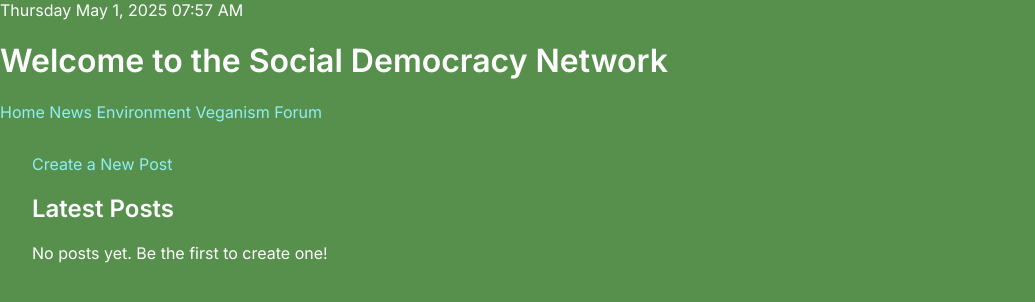
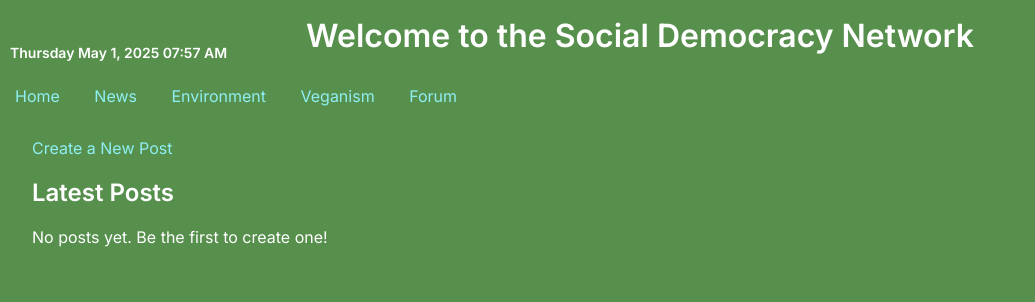
Before and after one commit to Neo-50/social-democracy-network, a Flask app: page /forum in a window 1280 px wide. Shown: the top 302 px of the page, without its empty margins (0-1035 px from the left). Run offline with Flask 3, Linux system fonts and the light colour scheme; data that the repository does not hold is empty.

Commit message:
Edited base.html and header.css

```diff
--- a/static/css/header.css
+++ b/static/css/header.css
@@ -1,16 +1,5 @@
-/* Center the navbar and give it some spacing */
-nav {
-    display: flex;
-    justify-content: center;  /* Centers the links horizontally */
-    margin-top: 15px;          /* Add space above the navbar */
-}
-
-nav a {
-    margin: 0 15px;            /* Add space between the links */
-    font-size: 1rem;           /* Adjust font size as needed */
-}
-
-header {
+/* header.css: Only applies to the header section when inside base.html */
+body.has-header header {
     display: flex;
     flex-direction: column;
     justify-content: center;   /* Center content vertically */
@@ -20,6 +9,17 @@ header {
     padding: 1rem;
     margin-bottom: 15px;
     position: relative; /* Add relative positioning to allow absolute positioning within the header */
+}
+
+body.has-header header nav {
+    display: flex;
+    justify-content: center;  /* Centers the links horizontally */
+    margin-top: 15px;
+}
+
+nav a {
+    margin: 0 15px;            /* Add space between the links */
+    font-size: 1rem;           /* Adjust font size as needed */
 }
 
 .header-date-time {
--- a/templates/base.html
+++ b/templates/base.html
@@ -10,6 +10,9 @@
     <!-- General site-wide styles -->
     <link rel="stylesheet" href="{{ url_for('static', filename='css/base.css') }}">
 
+    <!-- Header-specific styles -->
+    <link rel="stylesheet" href="{{ url_for('static', filename='css/header.css') }}">
+
     <!-- Page-specific styles -->
     {% if request.endpoint == 'home' %}
         <link rel="stylesheet" href="{{ url_for('static', filename='css/homepage.css') }}">
@@ -17,21 +20,21 @@
 
     {% if request.endpoint == 'news' %}
     <link rel="stylesheet" href="{{ url_for('static', filename='css/news.css') }}">
+    {% endif %}
 
     {% if request.endpoint == 'environment' %}
     <link rel="stylesheet" href="{{ url_for('static', filename='css/environment.css') }}">
+    {% endif %}
 
     {% if request.endpoint == 'veganism' %}
     <link rel="stylesheet" href="{{ url_for('static', filename='css/veganism.css') }}">
+    {% endif %}
 
     {% if request.endpoint == 'forum' %}
     <link rel="stylesheet" href="{{ url_for('static', filename='css/forum.css') }}">
-{% endif %}
-{% endif %}
-{% endif %}
-{% endif %}
+    {% endif %}
 </head>
-<body>
+<body class="has-header">
     <header>
         <div class="header-date-time" id="date-time"></div>
         <h1>Welcome to the Social Democracy Network</h1>
```
